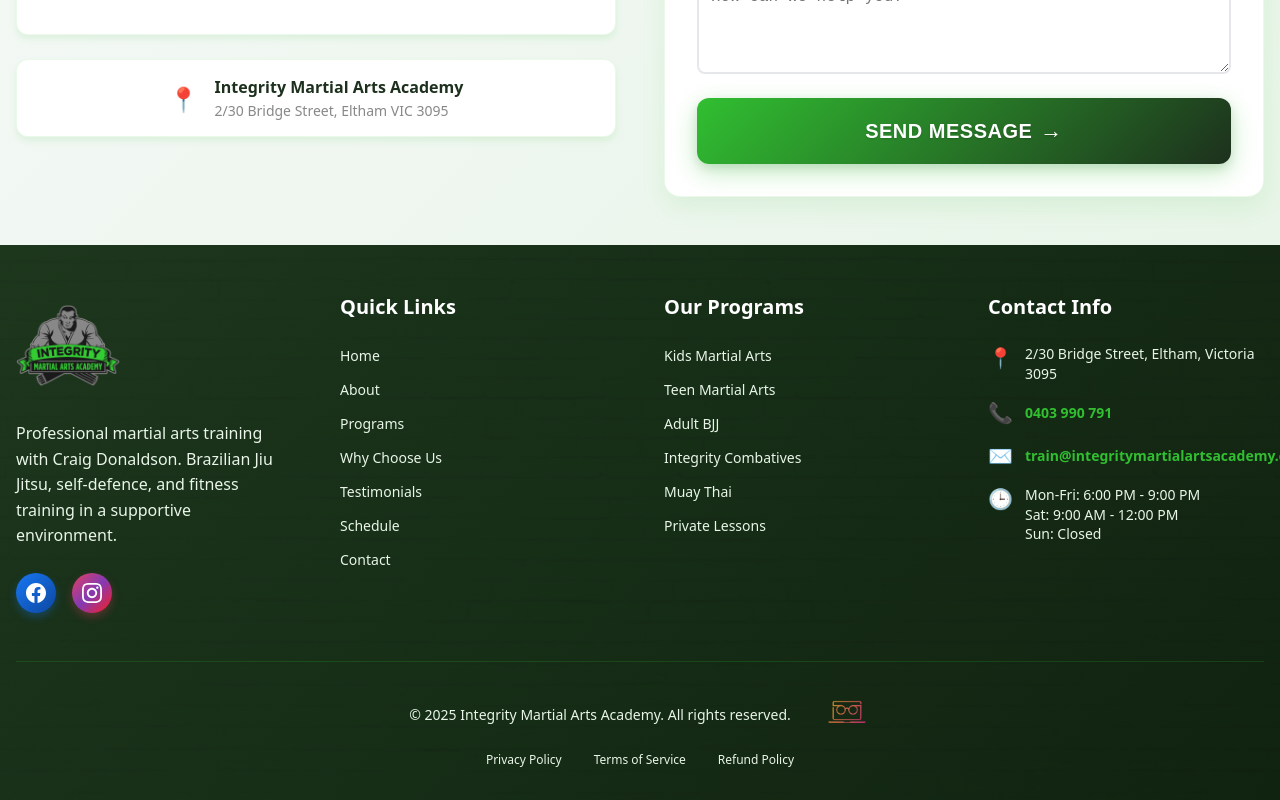
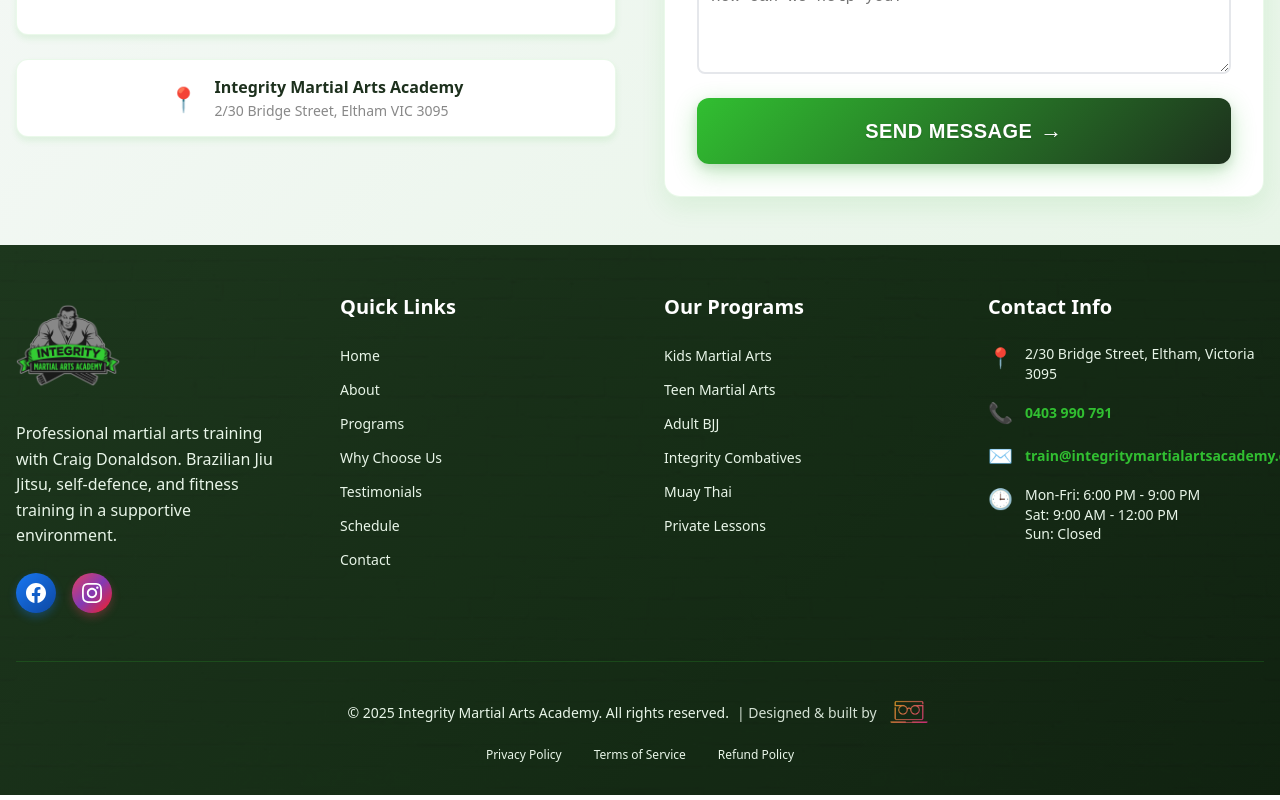
Before and after one commit to nsapsead/integrityMartialArtsAcademy, a Next.js app: page / in a window 1280 px wide. Shown: the part 7707-8507 px from the top of the page. Built offline with nearby package versions, Linux system fonts and the light colour scheme; grey boxes are pictures that could not be loaded.

Commit message:
Add NerdJitsu credit to footer copyright line

```diff
--- a/src/components/Footer.tsx
+++ b/src/components/Footer.tsx
@@ -341,35 +341,37 @@
             width: '100%',
             position: 'relative'
           }}>
-            {/* Copyright - Center */}
+            {/* Copyright - Center with NerdJitsu credit */}
             <p style={{
               color: '#e8f5e8',
               fontSize: '0.875rem',
               margin: 0,
-              textAlign: 'center'
+              textAlign: 'center',
+              display: 'inline-flex',
+              alignItems: 'center',
+              gap: '0.5rem'
             }}>
               © {new Date().getFullYear()} Integrity Martial Arts Academy. All rights reserved.
-            </p>
-
-            {/* NerdJitsu Logo - Right side */}
+              <span style={{ opacity: 0.9 }}>| Designed & built by</span>
               <a
                 href="https://www.nerdjitsu.com.au"
                 target="_blank"
                 rel="noopener noreferrer"
                 style={{
-                display: 'inline-block',
+                  display: 'inline-flex',
+                  alignItems: 'center',
                   transition: 'transform 0.3s ease, opacity 0.3s ease',
-                opacity: 0.8
+                  opacity: 0.85
                 }}
                 onMouseEnter={(e) => {
                   const target = e.target as HTMLElement
                   target.style.transform = 'translateY(-2px)'
-                target.style.opacity = '0.9'
+                  target.style.opacity = '1'
                 }}
                 onMouseLeave={(e) => {
                   const target = e.target as HTMLElement
                   target.style.transform = 'translateY(0)'
-                target.style.opacity = '0.8'
+                  target.style.opacity = '0.85'
                 }}
               >
                 <Image
@@ -382,6 +384,7 @@
                   }}
                 />
               </a>
+            </p>
           </div>
 
           <div style={{
```
Lines whose indentation alone changed are shown as unchanged.
